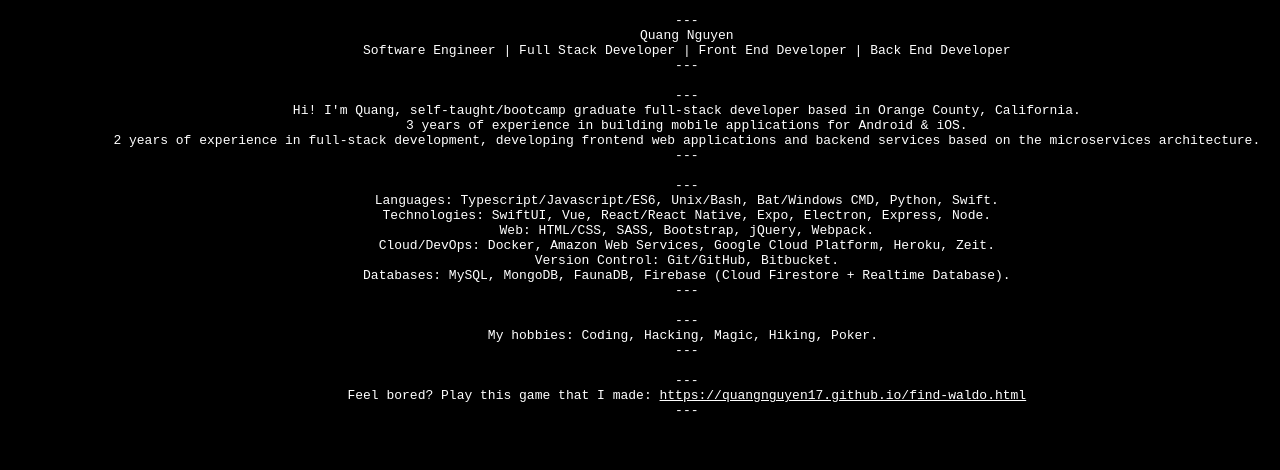
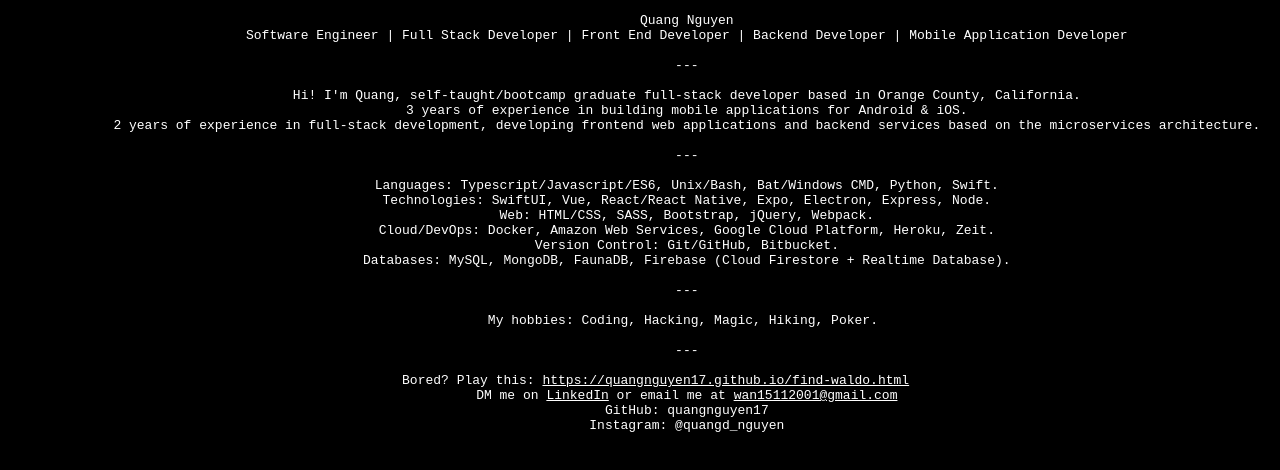
Before and after one commit to quangnguyen17/quangnguyen17.github.io, a plain HTML site: page index.html in a window 1280 px wide. Drawn offline with Linux system fonts and the light colour scheme.

Commit message:
updated portfolio

```diff
--- a/index.html
+++ b/index.html
@@ -19,33 +19,34 @@
     </head>
     <body>
         <pre>
-            ---
             Quang Nguyen
-            Software Engineer | Full Stack Developer | Front End Developer | Back End Developer
+            Software Engineer | Full Stack Developer | Front End Developer | Backend Developer | Mobile Application Developer
+
             ---
 
-            ---
             Hi! I'm Quang, self-taught/bootcamp graduate full-stack developer based in Orange County, California.
             3 years of experience in building mobile applications for Android & iOS.
             2 years of experience in full-stack development, developing frontend web applications and backend services based on the microservices architecture.
+
             ---
 
-            ---
             Languages: Typescript/Javascript/ES6, Unix/Bash, Bat/Windows CMD, Python, Swift.
             Technologies: SwiftUI, Vue, React/React Native, Expo, Electron, Express, Node.
             Web: HTML/CSS, SASS, Bootstrap, jQuery, Webpack.
             Cloud/DevOps: Docker, Amazon Web Services, Google Cloud Platform, Heroku, Zeit.
             Version Control: Git/GitHub, Bitbucket.
             Databases: MySQL, MongoDB, FaunaDB, Firebase (Cloud Firestore + Realtime Database).
+
             ---
 
-            ---
             My hobbies: Coding, Hacking, Magic, Hiking, Poker.
+
             ---
 
-            ---
-            Feel bored? Play this game that I made: <a href="https://quangnguyen17.github.io/find-waldo.html">https://quangnguyen17.github.io/find-waldo.html</a>
-            ---
+            Bored? Play this: <a href="https://quangnguyen17.github.io/find-waldo.html">https://quangnguyen17.github.io/find-waldo.html</a>
+            DM me on <a href="https://www.linkedin.com/in/quangnguyen2001/">LinkedIn</a> or email me at <a href="mailto:wan15112001@gmail.com">wan15112001@gmail.com</a>
+            GitHub: quangnguyen17
+            Instagram: @quangd_nguyen
         </pre>
     </body>
 </html>
```
Also changed, not shown: 1 other file.
